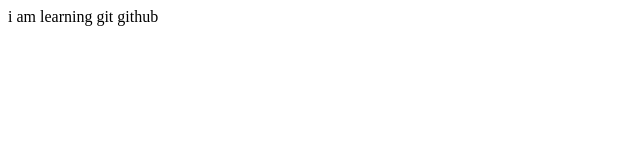
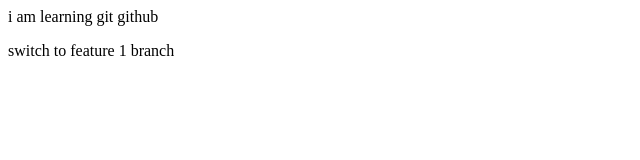
Before and after one commit to neha-patidar112/learningrepo, a plain HTML site: page index.html in a window 1280 px wide. Shown: the whole page, without its empty margins (0-640 px from the left). Drawn offline with Linux system fonts and the light colour scheme.

Commit message:
add on feature 1

```diff
--- a/index.html
+++ b/index.html
@@ -1 +1,3 @@
 <p> i am learning git github</p>
+<p> switch to feature 1 branch
+</p>
```
